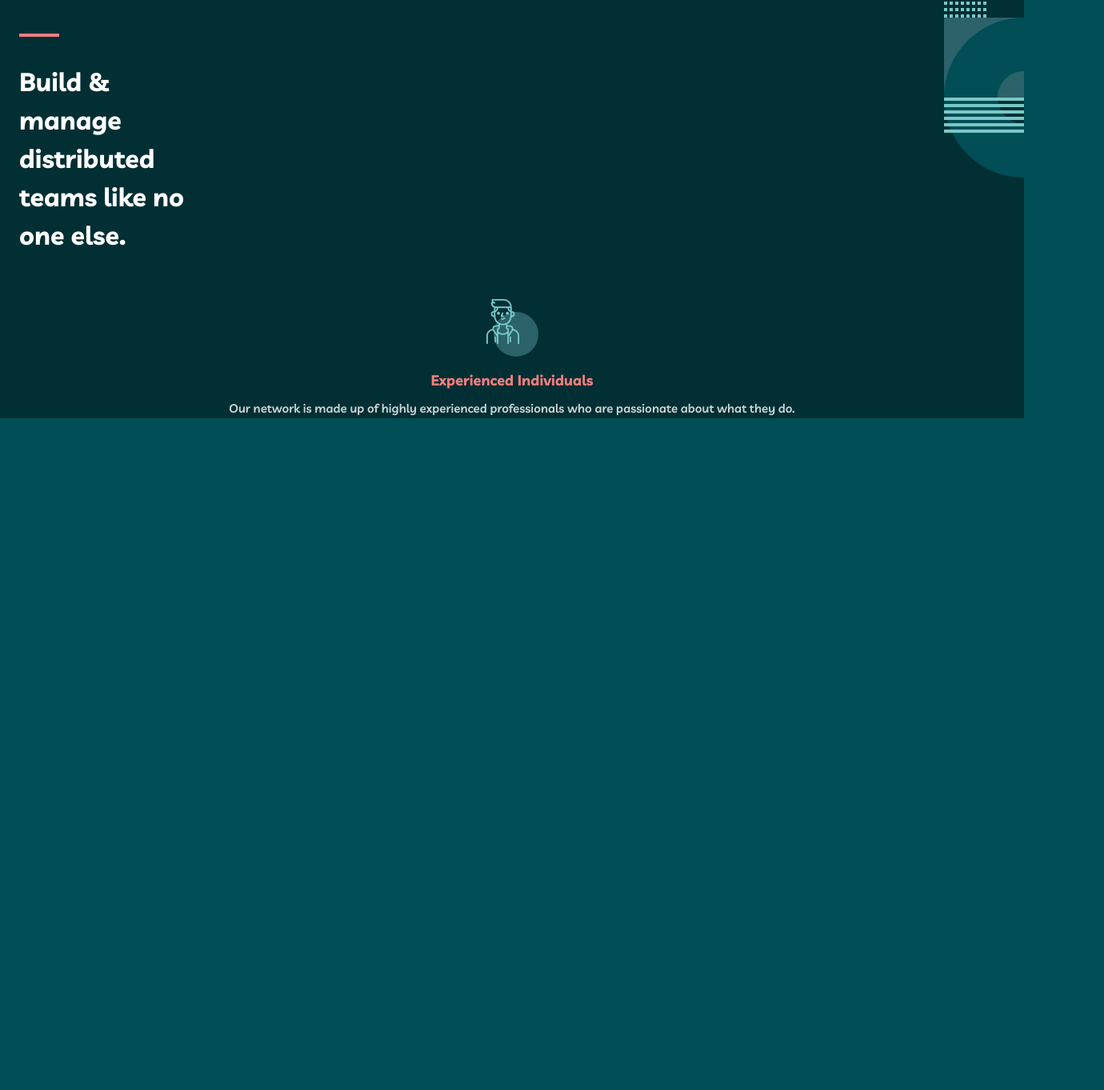
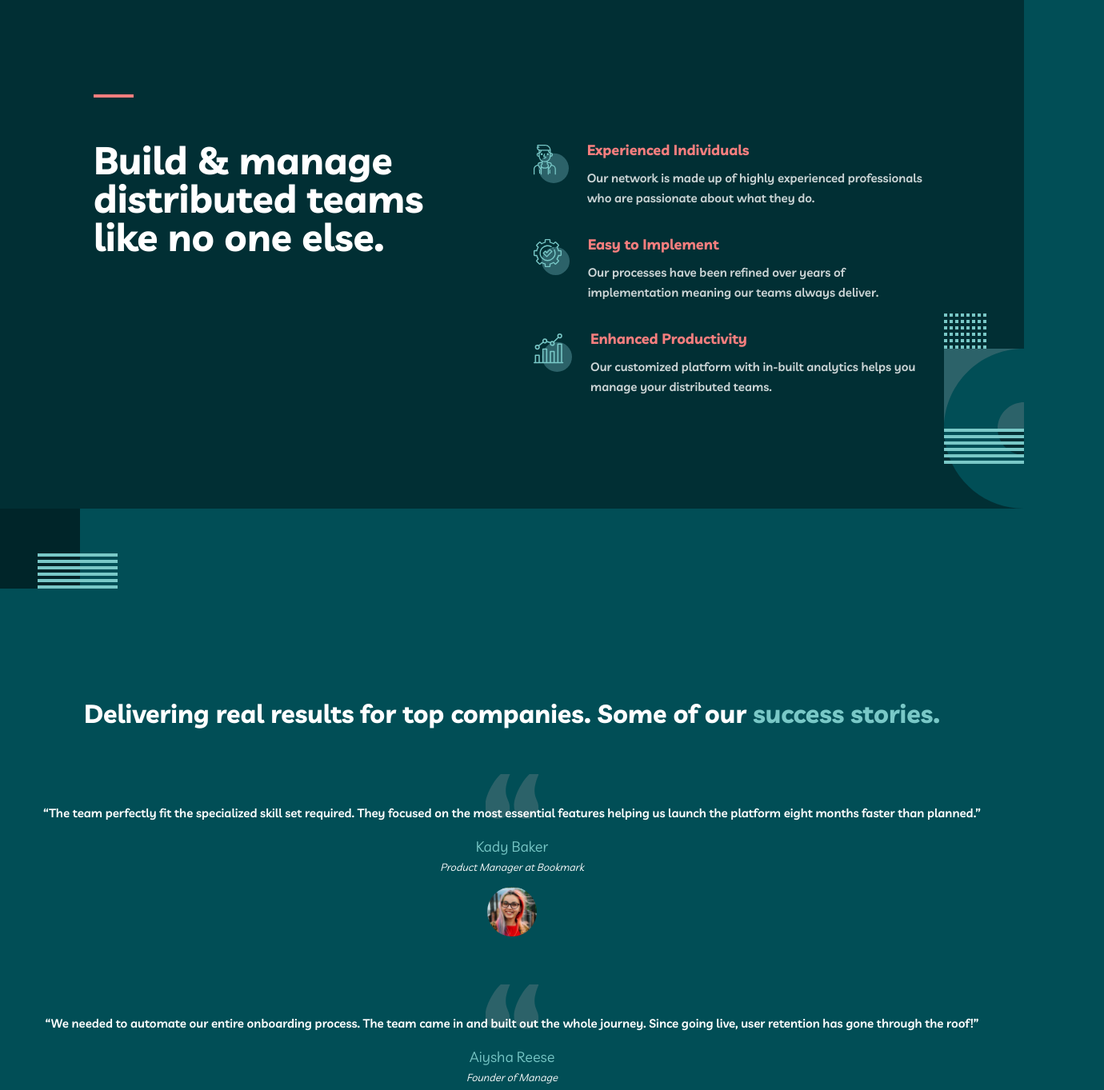
Before and after one commit to mrvicthor/myteam-multiweb, a Next.js app: page / in a window 1280 px wide. Shown: the part 722-2085 px from the top of the page at 80% size, 1380 px wide, since content can reach past the window. Before the commit the page ends 1245 px from the top, so only its background shows below. Built offline with nearby package versions, Linux system fonts and the light colour scheme.

Commit message:
added testimonial page

```diff
--- a/app/components/index.tsx
+++ b/app/components/index.tsx
@@ -2,6 +2,18 @@ import Header from "./header";
 import Sidebar from "./sidebar";
 import Button from "./button";
 import Banner from "./banner";
-import Services from "./sevices";
+import Services from "./services";
+import Service from "./service";
+import Testimonials from "./testimonials";
+import Testimonial from "./testimony";
 
-export { Services, Header, Sidebar, Button, Banner };
+export {
+  Services,
+  Header,
+  Sidebar,
+  Button,
+  Banner,
+  Service,
+  Testimonials,
+  Testimonial,
+};
--- /dev/null
+++ b/app/components/service/index.tsx
@@ -0,0 +1,30 @@
+import Image from "next/image";
+
+export interface ServiceProps {
+  icon: string;
+  title: string;
+  description: string;
+}
+
+const Service = ({ icon, title, description }: ServiceProps) => {
+  return (
+    <div className="flex flex-col gap-4 items-center md:flex-row md:gap-[1.4375rem]">
+      <div className="relative md:col-span-1 h-[4.5rem] w-[4.5rem]">
+        <Image src={icon} alt="person icon" />
+      </div>
+      <div className="">
+        <h2 className="font-bold text-[#f67e7e] text-[1.125rem] leading-[1.75rem] text-center md:text-left">
+          {title}
+        </h2>
+        <p
+          className="pt-[0.5rem] text-[#FFFFFF] opacity-80 font-semibold text-[0.9375rem] leading-[1.5625rem] text-center md:text-left
+"
+        >
+          {description}
+        </p>
+      </div>
+    </div>
+  );
+};
+
+export default Service;
--- /dev/null
+++ b/app/components/services/index.tsx
@@ -0,0 +1,64 @@
+import bgpattern3 from "../../../public/images/bg-pattern-home-3.svg";
+import personIcon from "../../../public/images/icon-person.svg";
+import cogIcon from "../../../public/images/icon-cog.svg";
+import chartIcon from "../../../public/images/icon-chart.svg";
+import { Service } from "..";
+import Image from "next/image";
+
+const Services = () => {
+  const data = [
+    {
+      id: 1,
+      icon: personIcon,
+      title: "Experienced Individuals",
+      description:
+        "Our network is made up of highly experienced professionals who are passionate about what they do.",
+    },
+    {
+      id: 2,
+      icon: cogIcon,
+      title: "Easy to Implement",
+      description:
+        "Our processes have been refined over years of implementation meaning our teams always deliver.",
+    },
+    {
+      id: 1,
+      icon: chartIcon,
+      title: "Enhanced Productivity",
+      description:
+        "Our customized platform with in-built analytics helps you manage your distributed teams.",
+    },
+  ];
+  return (
+    <section
+      className="bg-[#012F34] overflow-hidden relative
+        "
+    >
+      <div className="h-[15.25rem] w-[12.5rem] absolute -right-[6.25rem] overflow-hidden lg:bottom-0">
+        <Image src={bgpattern3} alt="background-pattern-home-3" className="" />
+      </div>
+      <div className="py-[4rem] px-[1.5rem] md:px-[6.125rem] md:py-[6.25rem] lg:py-[8.75rem] lg:max-w-[69.375rem] lg:mx-auto lg:flex lg:gap-[6.8125rem] lg:px-8">
+        <div className="w-[15rem] md:w-[27.8125rem] lg:w-[30rem]">
+          <div className="bg-[#F67E7E] h-[0.25rem] w-[3.125rem]" />
+          <article className="mt-[2rem] lg:h-[9rem] lg:mt-[3.375rem]">
+            <p className="font-bold text-[#ffffff] text-[2rem] lg:text-[3rem] lg:leading-[3rem] ">
+              Build & manage distributed teams like no one else.
+            </p>
+          </article>
+        </div>
+        <div className="mt-[3.5rem] grid gap-[3rem] lg:w-[33.75rem] lg:gap-[2rem]">
+          {data.map((service) => (
+            <Service
+              key={service.id}
+              title={service.title}
+              description={service.description}
+              icon={service.icon}
+            />
+          ))}
+        </div>
+      </div>
+    </section>
+  );
+};
+
+export default Services;
--- a/app/components/sevices/index.tsx
+++ /dev/null
@@ -1,47 +0,0 @@
-import bgpattern3 from "../../../public/images/bg-pattern-home-3.svg";
-import personIcon from "../../../public/images/icon-person.svg";
-import Image from "next/image";
-
-const Services = () => {
-  return (
-    <section
-      className="bg-[#012F34] overflow-hidden
-        "
-    >
-      <div className="h-[15.25rem] w-[12.5rem] absolute -right-[6.25rem]">
-        <Image src={bgpattern3} alt="background-pattern-home-3" className="" />
-      </div>
-      <div className="pt-[4rem] px-[1.5rem] ">
-        <div className="w-[15rem]">
-          <div className="bg-[#F67E7E] h-[0.25rem] w-[3.125rem]" />
-          <article className="mt-[2rem]">
-            <p className="font-bold text-[#ffffff] text-[2rem]">
-              Build & manage distributed teams like no one else.
-            </p>
-          </article>
-        </div>
-        <div className="mt-[3.5rem] grid gap-[3rem]">
-          <div className=" grid gap-4 justify-items-center">
-            <div className="relative">
-              <Image src={personIcon} alt="person icon" />
-            </div>
-            <div>
-              <h2 className="font-bold text-[#f67e7e] text-[1.125rem] leading-[1.75rem] text-center">
-                Experienced Individuals
-              </h2>
-              <p
-                className="pt-[0.5rem] text-[#FFFFFF] opacity-80 font-semibold text-[0.9375rem] leading-[1.5625rem] text-center
-"
-              >
-                Our network is made up of highly experienced professionals who
-                are passionate about what they do.
-              </p>
-            </div>
-          </div>
-        </div>
-      </div>
-    </section>
-  );
-};
-
-export default Services;
--- /dev/null
+++ b/app/components/testimonials/index.tsx
@@ -0,0 +1,67 @@
+import Image from "next/image";
+import bgpattern5 from "../../../public/images/bg-pattern-home-5.svg";
+import bgpattern6 from "../../../public/images/bg-pattern-home-4-about-3.svg";
+import { Testimonial } from "../";
+import kadyImg from "../../../public/images/avatar-kady.jpg";
+import aiyshaImg from "../../../public/images/avatar-aiysha.jpg";
+import arthurImg from "../../../public/images/avatar-arthur.jpg";
+
+const Testimonials = () => {
+  const testimonies = [
+    {
+      id: 1,
+      description:
+        "“The team perfectly fit the specialized skill set required. They focused on the most essential features helping us launch the platform eight months faster than planned.”",
+      name: "Kady Baker",
+      role: "Product Manager at Bookmark",
+      icon: kadyImg,
+    },
+    {
+      id: 2,
+      description:
+        "“We needed to automate our entire onboarding process. The team came in and built out the whole journey. Since going live, user retention has gone through the roof!”",
+      name: "Aiysha Reese",
+      role: "Founder of Manage",
+      icon: aiyshaImg,
+    },
+    {
+      id: 3,
+      description:
+        "“Amazing. Our team helped us build an app that delivered a new experience for hiring a physio. The launch was an instant success with 100k downloads in the first month.”",
+      name: "Arthur Clarke",
+      role: "Co-founder of MyPhysio",
+      icon: arthurImg,
+    },
+  ];
+  return (
+    <section className="relative text-[#ffffff]">
+      <div className="relative">
+        <Image src={bgpattern6} alt="background pattern" />
+      </div>
+      <div className="absolute bottom-0 right-0">
+        <Image src={bgpattern5} alt="background pattern" />
+      </div>
+      <div className="px-8 pt-[8.75rem] pb-[10.25rem]">
+        <div>
+          <h3 className="font-bold text-[2rem] leading-[2rem] text-center">
+            Delivering real results for top companies. Some of our
+            <span className="text-[#79C8C7]"> success stories.</span>
+          </h3>
+          <div className="mt-[3rem] flex flex-col items-center gap-[3rem]">
+            {testimonies.map((item) => (
+              <Testimonial
+                name={item.name}
+                key={item.id}
+                description={item.description}
+                role={item.role}
+                icon={item.icon}
+              />
+            ))}
+          </div>
+        </div>
+      </div>
+    </section>
+  );
+};
+
+export default Testimonials;
--- /dev/null
+++ b/app/components/testimony/index.tsx
@@ -0,0 +1,33 @@
+import Image from "next/image";
+import quoteIcon from "../../../public/images/icon-quotes.svg";
+
+export interface IProps {
+  description: string;
+  role: string;
+  name: string;
+  icon: string;
+}
+const Testimony = ({ description, role, name, icon }: IProps) => {
+  return (
+    <div className="mt-[3rem] relative flex flex-col gap-4 items-center">
+      <div className="absolute -top-[5%] left-[50%] -translate-x-[50%] -translate-y-[50%] z-[10]">
+        <Image src={quoteIcon} alt="quote icon" />
+      </div>
+      <p className="text-center relative z-[100] font-semibold text-[0.9375rem] leading-[1.5625rem]">
+        {description}
+      </p>
+      <div className="flex flex-col items-center gap-[0.125rem]">
+        <h4 className="text-[1.125rem] text-[#79C8C7] leading-[1.75rem]">
+          {name}
+        </h4>
+        <p className="text-[0.8125rem] leading-[1.125rem] font-medium italic">
+          {role}
+        </p>
+      </div>
+      <div className="relative h-[3.875rem] w-[3.875rem] rounded-full">
+        <Image src={icon} alt="kady beker" className="rounded-full" />
+      </div>
+    </div>
+  );
+};
+export default Testimony;
--- a/app/page.tsx
+++ b/app/page.tsx
@@ -1,9 +1,10 @@
-import { Banner, Services } from "./components";
+import { Banner, Services, Testimonials } from "./components";
 export default function Page() {
   return (
     <>
       <Banner />
       <Services />
+      <Testimonials />
     </>
   );
 }
--- a/styles/globals.css
+++ b/styles/globals.css
@@ -13,6 +13,7 @@
 @layer base {
   body {
     font-family: "Livvic", sans-serif;
+    overflow-x: hidden;
   }
 }
 
@@ -36,4 +37,8 @@
   .sidebar.active {
     transform: translateX(0%);
   }
+
+  .article {
+    width: fit-content;
+  }
 }
```
